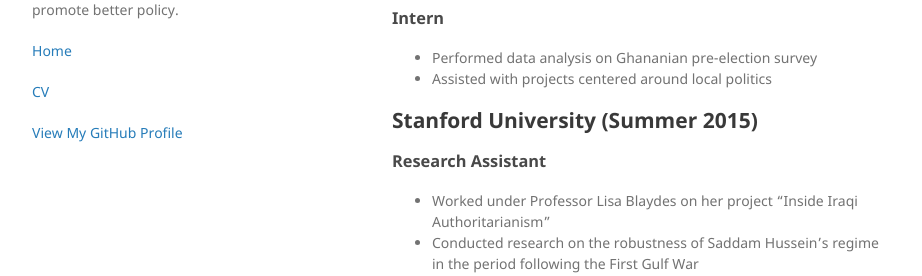
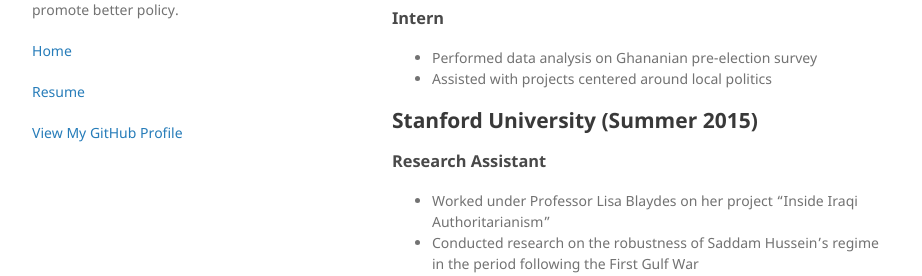
Before and after one commit to wbannick/wbannick.github.io, a Jekyll site: the page built from resume.markdown, in a window 1280 px wide. Shown: the part 494-770 px from the top of the page, without its empty margins (178-1100 px from the left). Built offline with Jekyll 4.4.1, drawn with Linux system fonts in a browser that asks for light colours.

Commit message:
cv to resume

```diff
--- a/_layouts/default-pic.html
+++ b/_layouts/default-pic.html
@@ -23,7 +23,7 @@
         <p>{{ site.description | default: site.github.project_tagline }}</p>
 
         <p class="view"><a href="index.html">Home</a></p>
-        <p class="view"><a href="cv.html">CV</a></p>
+        <p class="view"><a href="resume.html">Resume</a></p>
 
         {% if site.github.is_user_page %}
         <p class="view"><a href="{{ site.github.owner_url }}">View My GitHub Profile</a></p>
--- a/cv.markdown
+++ b/resume.markdown
@@ -1,6 +1,6 @@
 ---
 layout: default-pic
-title: "CV"
+title: "Resume"
 ---
 
 
```
